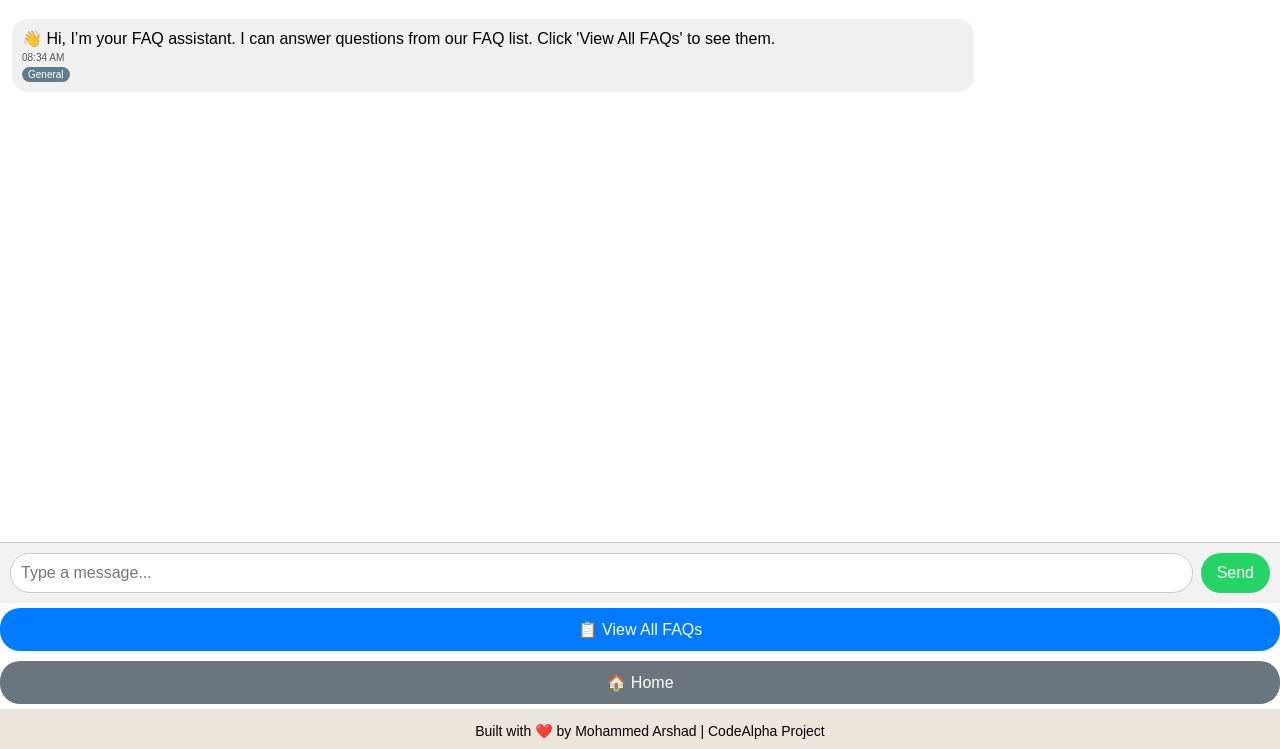
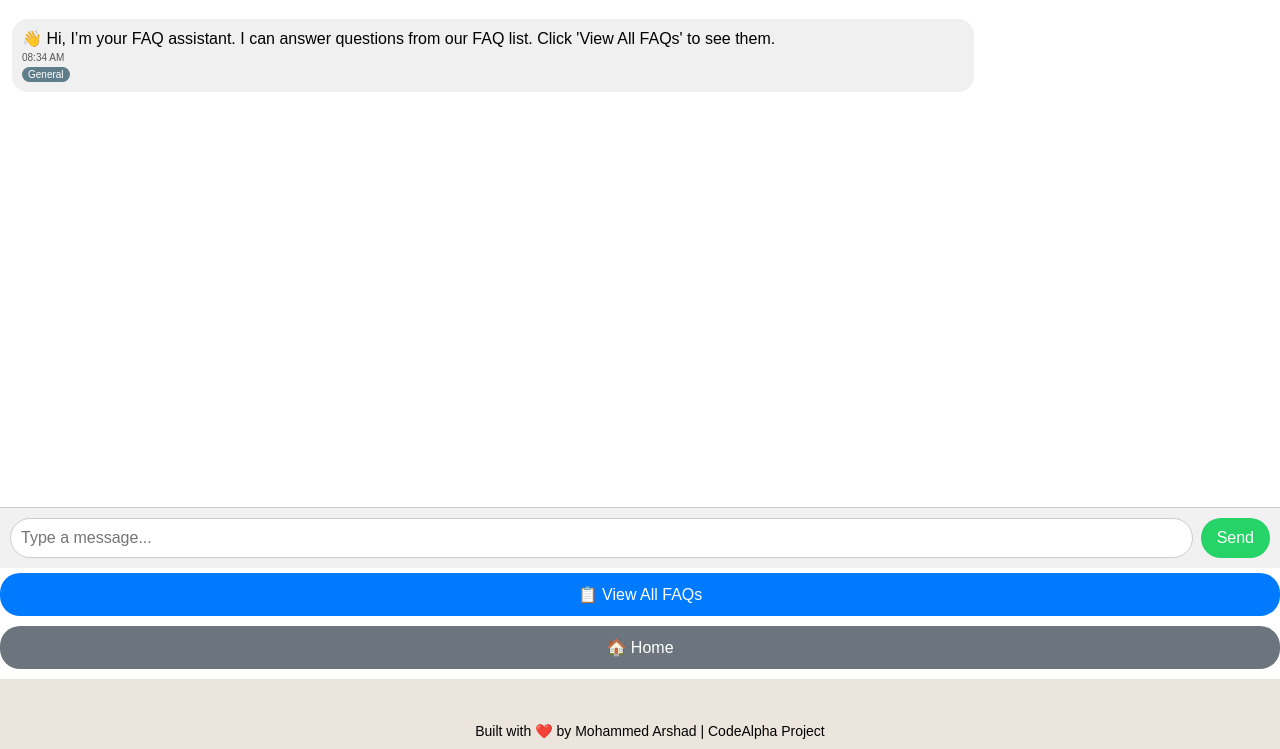
Before and after one commit to MOHAMMEDARSHAD2603/faq-chatbot, a Flask app: page / in a window 1280 px wide. Shown: the part 51-800 px from the top of the page. Run offline with Flask 3, Linux system fonts and the light colour scheme; parts of the project's set-up code (start-up, migrations or seed data) failed here and were passed over.

Commit message:
Fix UI spacing and prevent Home button overlap

```diff
--- a/templates/chatbot.html
+++ b/templates/chatbot.html
@@ -34,7 +34,7 @@
       width: 100%;
       max-width: 100%;
       margin-top: 50px;   /* push below header */
-      margin-bottom: 40px; /* push above footer */
+      margin-bottom: 70px; /* extra space above footer */
       border-radius: 0;
       box-shadow: none;
       border: none;
@@ -95,7 +95,7 @@
     }
     #faqButton { background: #007bff; }
     #faqButton:hover { background: #0056b3; }
-    #homeButton { background: #6c757d; }
+    #homeButton { background: #6c757d; margin-bottom: 10px; } /* extra spacing */
     #homeButton:hover { background: #5a6268; }
     .feedback { margin-top: 6px; }
     .feedback button {
```
Lines whose indentation alone changed are shown as unchanged.
